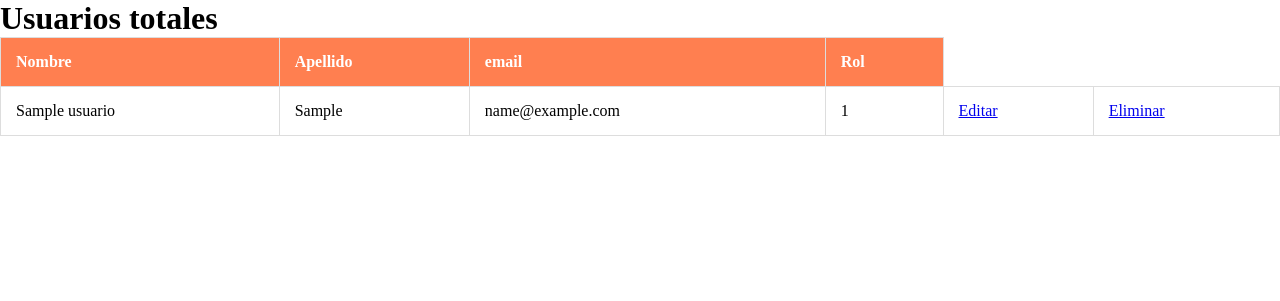
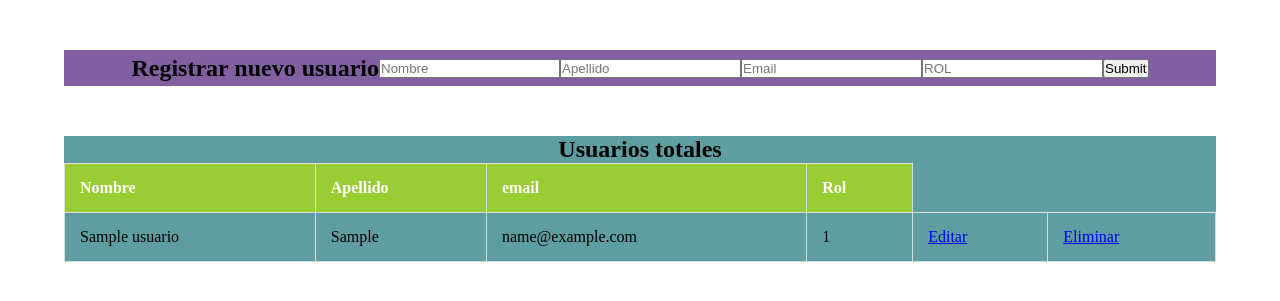
Before and after one commit to Fidesone/hotel, a PHP site: page /users.php in a window 1280 px wide. Shown: the top 301 px of the page. Run offline with PHP 8.4, Linux system fonts and the light colour scheme; the visitor is signed in with stand-in values (Sample User, id 1); tables that the repository leaves empty or names only in its code hold one stand-in row (values such as "Sample post").

Commit message:
add insert_user.php(working), modify users.php

```diff
--- /dev/null
+++ b/sass/admin.css
@@ -0,0 +1 @@
+/* No CSS *//*# sourceMappingURL=admin.css.map */
--- a/sass/users.css
+++ b/sass/users.css
@@ -1,6 +1,41 @@
 * {
   margin: 0;
   padding: 0;
+}
+
+.container_newuser {
+  -ms-flex-item-align: center;
+      -ms-grid-row-align: center;
+      align-self: center;
+  -ms-grid-column-align: center;
+      justify-self: center;
+}
+
+.container_form {
+  display: -webkit-box;
+  display: -ms-flexbox;
+  display: flex;
+  -webkit-box-align: center;
+      -ms-flex-align: center;
+          align-items: center;
+  -webkit-box-pack: center;
+      -ms-flex-pack: center;
+          justify-content: center;
+  width: 90%;
+  margin: 50px auto;
+  background-color: #815fa0;
+  -ms-flex-wrap: wrap;
+      flex-wrap: wrap;
+}
+
+.container_table {
+  width: 90%;
+  margin: 50px auto;
+  background-color: cadetblue;
+}
+
+.container_table h2 {
+  text-align: center;
 }
 
 .table, td, th {
@@ -24,6 +59,6 @@ tr:hover {
 
 th {
   color: white;
-  background-color: coral;
+  background-color: yellowgreen;
 }
 /*# sourceMappingURL=users.css.map */
--- a/sass/users.scss
+++ b/sass/users.scss
@@ -4,13 +4,39 @@
 
 }
 
+.container_newuser{
+    align-self: center;
+    justify-self: center;
+
+}
+.container_form{
+    display: flex;
+    align-items: center;
+    justify-content: center;
+    width: 90%;
+    margin: 50px auto;
+    background-color: rgb(129, 95, 160);
+    flex-wrap: wrap;
+
+}
+.container_table{
+
+    width: 90%;
+    margin: 50px auto;
+    background-color: cadetblue;
+    h2{
+        text-align: center;
+    }
+}
 .table, td, th{
     border: 1px solid #ddd;
     text-align: left;
 }
 .user_table{
+
     width: 100%;
     border-collapse: collapse;
+
 
 }
 
@@ -21,5 +47,5 @@ th, td{
 tr:hover {background-color: #f5f5f5;}
 th{
     color:white;
-    background-color: coral;
+    background-color: yellowgreen;
 }
--- a/users.php
+++ b/users.php
@@ -27,7 +27,19 @@
 
 </head>
 <body>
-    <h1>Usuarios totales</h1>
+
+    </div>
+    <form action="insert_user.php" method="post" class="container_form">
+    <h2 class="container_newuser">Registrar nuevo usuario</h2>
+        <input type="text" name='nombre' placeholder='Nombre'> <br><br>
+        <input type="text" name='apellido' placeholder='Apellido'> <br><br>
+        <input type="email" name='email' placeholder='Email'> <br><br>
+        <input type="number" name='id_roles' placeholder='ROL'> <br><br>
+        <input type="submit" name='registrar'>
+    </form>
+
+    <div class="container_table">
+    <h2>Usuarios totales</h2>
     <table class='user_table'>
 
         <tr>
@@ -51,7 +63,7 @@
             <td><?php echo $row['apellido'] ?></td>
             <td><?php echo $row['email'] ?></td>
             <td><?php echo $row['id_roles'] ?></td>
-            <td><a href="update.php?upd=<?php echo $row['id']; ?>" class="item_link">Editar</a></td>
+            <td><a href="update.php?upd=<?php echo $row['id']; ?>">Editar</a></td>
             <td><a href="remove.php?upd=<?php echo $row['id']; ?>"class="item_link">Eliminar</a></td>
         </tr>
 
@@ -59,6 +71,7 @@
         }
     ?>
     </table>
+    </div>
 
 
 
```
Also changed, not shown: insert_user.php (added, +33 -0 lines), 2 other files.
